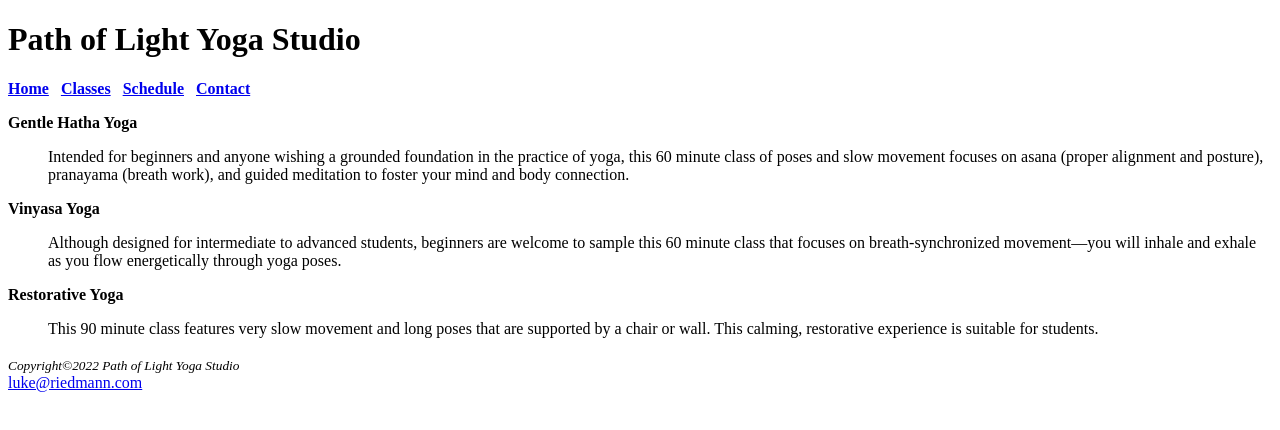
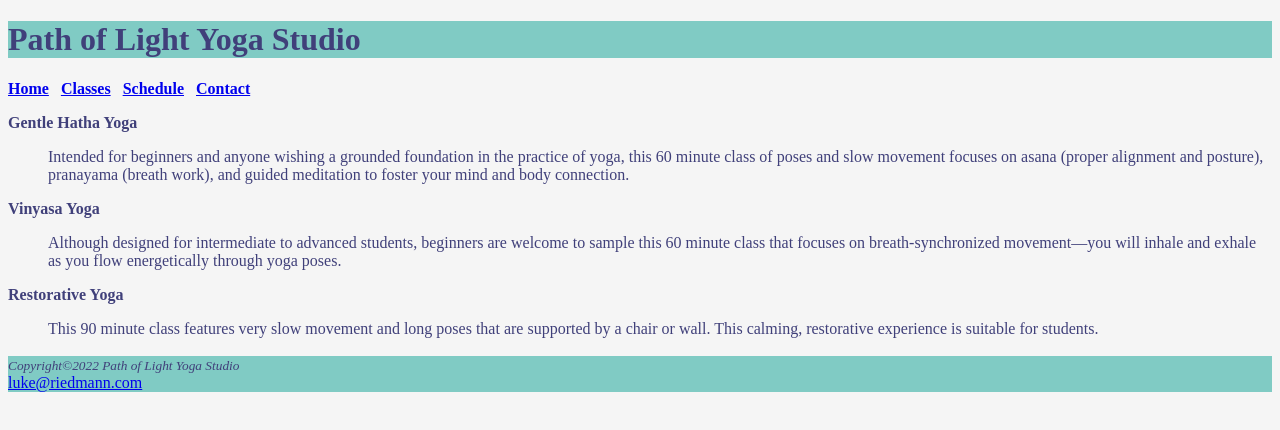
Before and after one commit to LukeR11/Path-of-Light-Yoga-Studio, a plain HTML site: page classes.html in a window 1280 px wide. Drawn offline with Linux system fonts and the light colour scheme.

Commit message:
Add files via upload

```diff
--- a/classes.html
+++ b/classes.html
@@ -2,6 +2,8 @@
 <html lang="en">
 <head>
 <title>Path of Light Yoga Studio - Classes</title>
+<meta charset="utf-8">
+<link rel="stylesheet" href="style.css" type="text/css">
 </head>
 <body>
 <header>
--- /dev/null
+++ b/style.css
@@ -0,0 +1,9 @@
+body{background-color: #F5F5F5;
+    color: #40407A;
+}
+
+header{background-color: #80CBC4;
+}
+
+footer{background-color: #80CBC4;
+}
```
Also changed, not shown: index.html (+2 -0 lines).
